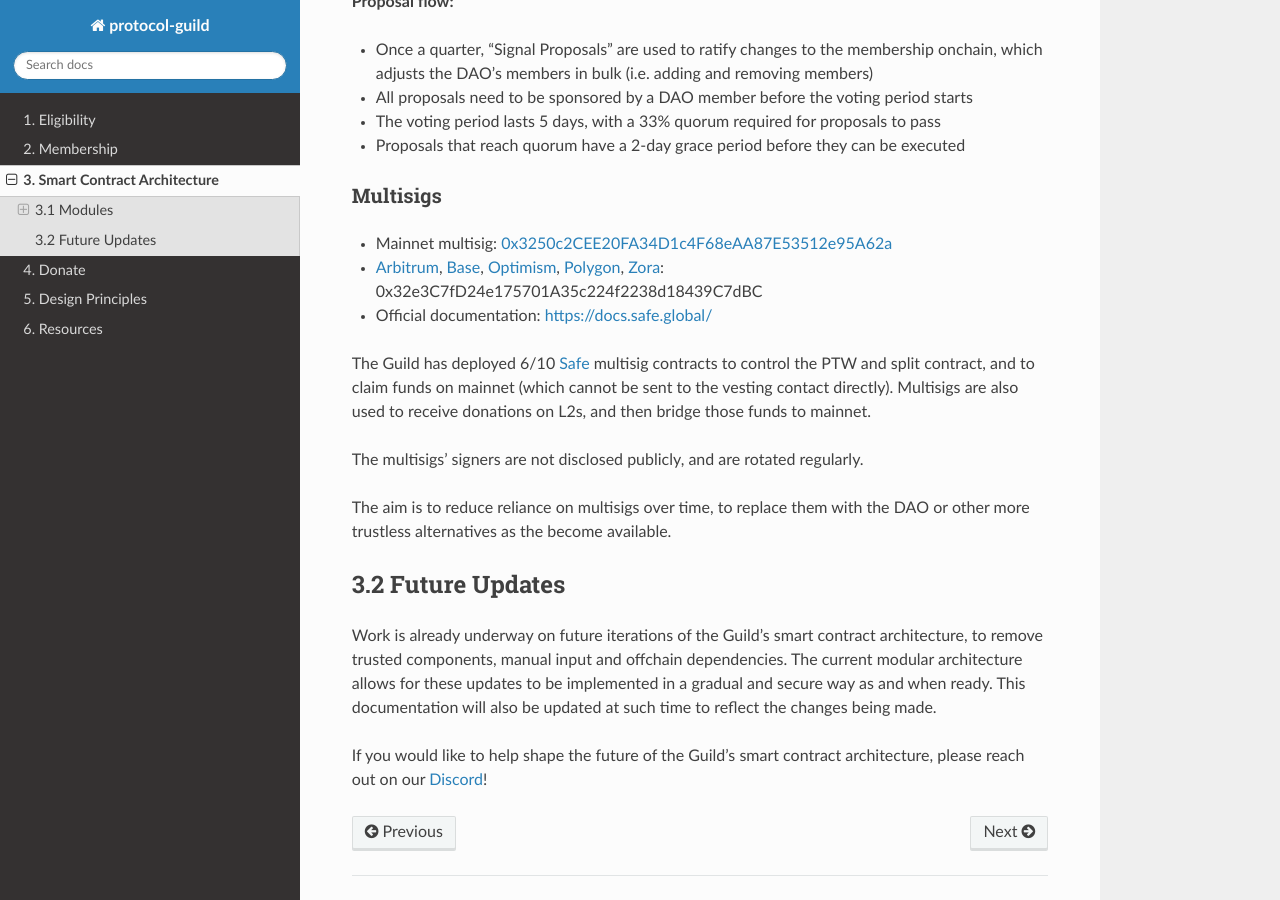
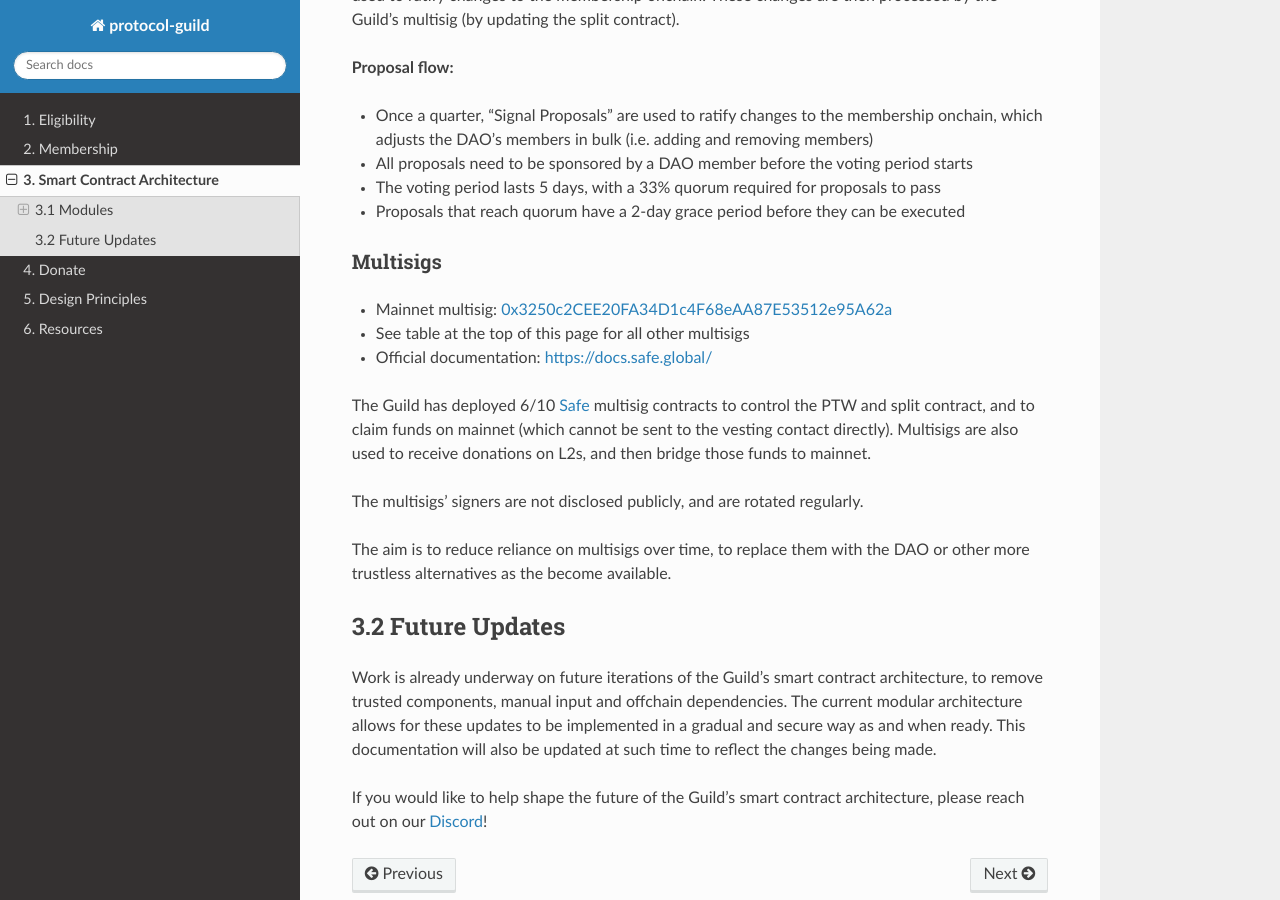
Before and after one commit to protocolguild/documentation, a Sphinx documentation site: the page built from docs/03-onchain-architecture.md, in a window 1280 px wide and 900 px high, scrolled down 3625 px. Built offline with Sphinx 7.4.7 and the Read the Docs theme 2.0.0, drawn with Linux system fonts in a browser that asks for light colours; some of the changed text lies outside the part shown.

```diff
--- a/docs/03-onchain-architecture.md
+++ b/docs/03-onchain-architecture.md
@@ -91,7 +93,7 @@
 ### Multisigs
 
 - Mainnet multisig: [0x3250c2CEE20FA34D1c4F68eAA87E53512e95A62a](https://app.safe.global/balances?safe=eth:0x3250c2CEE20FA34D1c4F68eAA87E53512e95A62a)
-- [Arbitrum](https://app.safe.global/balances?safe=arb1:0x32e3C7fD24e175701A35c224f2238d18439C7dBC), [Base](https://app.safe.global/balances?safe=base:0x32e3C7fD24e175701A35c224f2238d18439C7dBC), [Optimism](https://app.safe.global/balances?safe=oeth:0x32e3C7fD24e175701A35c224f2238d18439C7dBC), [Polygon](https://app.safe.global/balances?safe=matic:0x32e3C7fD24e175701A35c224f2238d18439C7dBC), [Zora](https://safe.optimism.io/balances?safe=zora:0x32e3C7fD24e175701A35c224f2238d18439C7dBC): 0x32e3C7fD24e175701A35c224f2238d18439C7dBC
+- See table at the top of this page for all other multisigs
 - Official documentation: [https://docs.safe.global/](https://docs.safe.global/)
 
 The Guild has deployed 6/10 [Safe](https://safe.global/) multisig contracts to control the PTW and split contract, and to claim funds on mainnet (which cannot be sent to the vesting contact directly). Multisigs are also used to receive donations on L2s, and then bridge those funds to mainnet.
```
Also changed, not shown: other parts of docs/03-onchain-architecture.md (+2 -0 lines).
